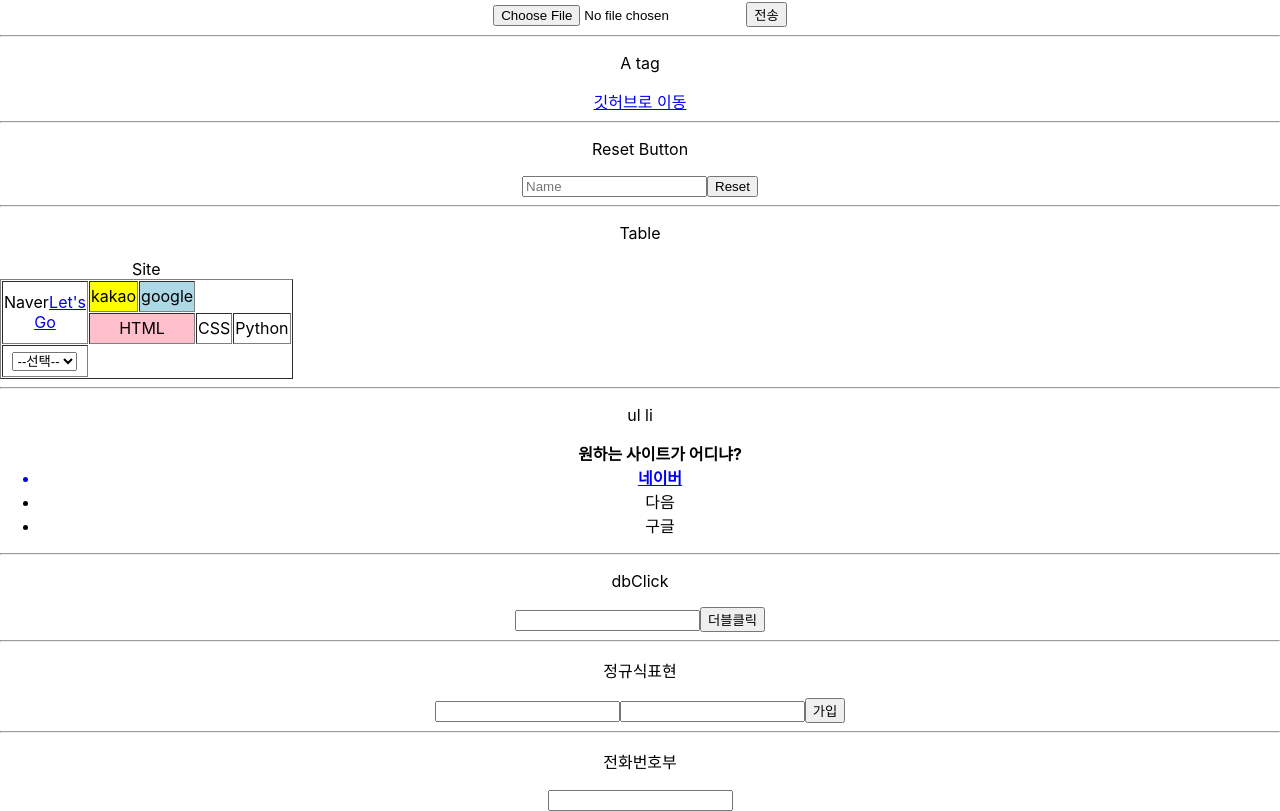
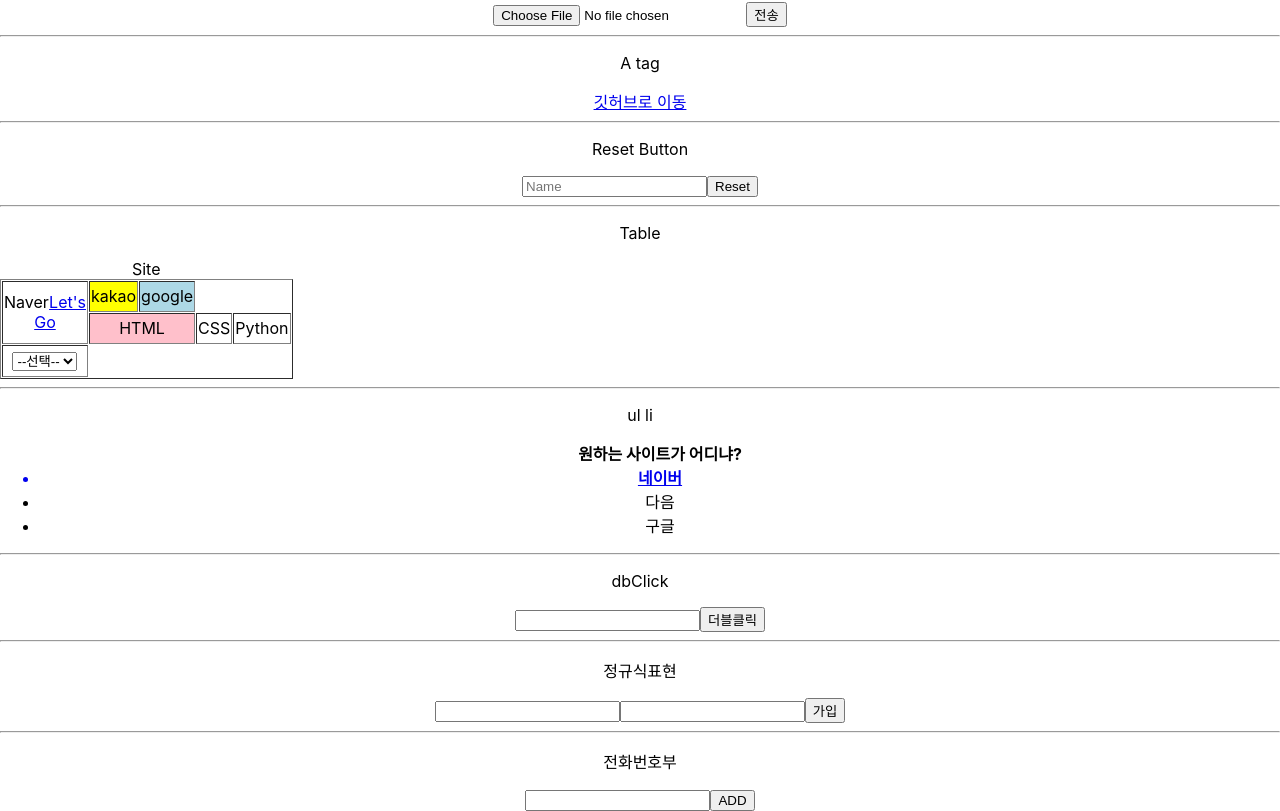
Before and after one commit to csy1597/React, a React (Create React App) app in the folder test2/: page / in a window 1280 px wide. Shown: the part 833-1644 px from the top of the page. Built offline with nearby package versions, Linux system fonts and the light colour scheme.

Commit message:
addcallbook

```diff
--- a/test2/src/App.js
+++ b/test2/src/App.js
@@ -157,6 +157,13 @@ function App() {
       setCallBook(e.target.value);
     }
   };
+  const addCallBook = () => {
+    console.log(callBook);
+    if(!callBook){
+      alert("put your phone number");
+      return;
+    }
+  }
 
 
   // JSX
@@ -289,6 +296,7 @@ function App() {
       <hr/>
       <p>전화번호부</p>
       <input type="text" value={callBook} onChange={onCallBook} />
+      <button onClick={addCallBook}>ADD</button>
 
 
 
```
